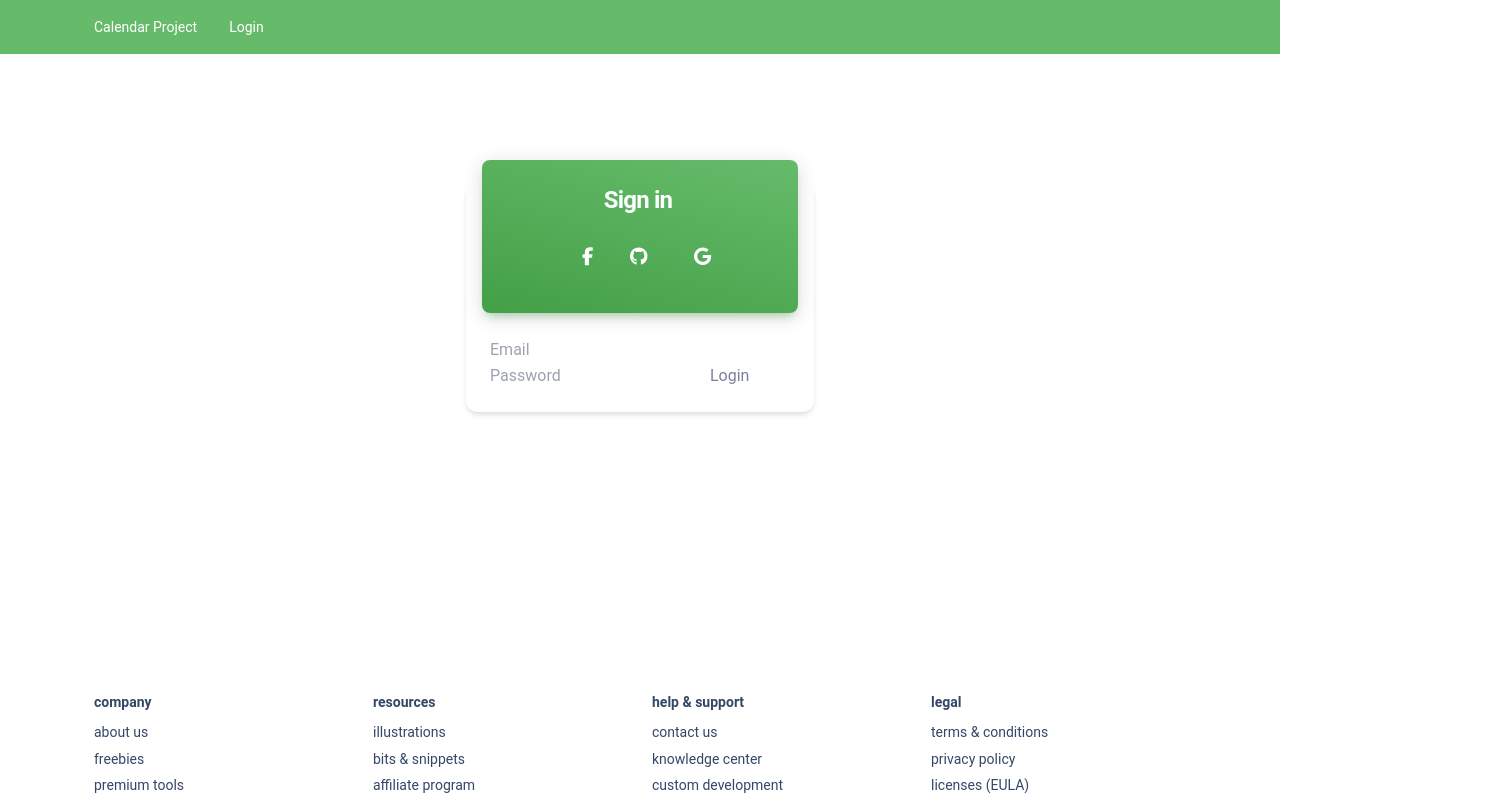
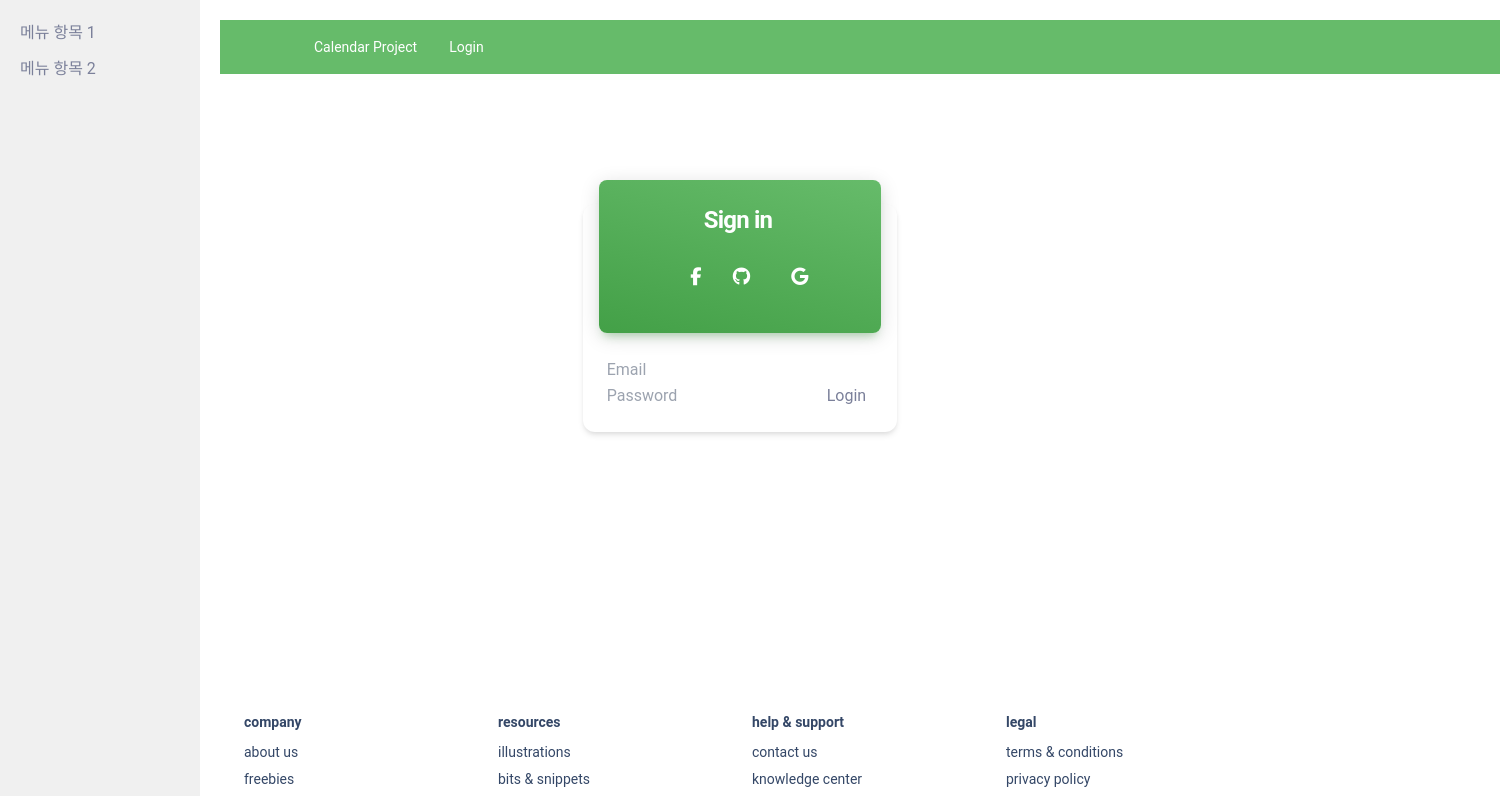
Before and after one commit to 1222ck/Calendar_View, a Vue app: page /member/login in a window 1280 px wide. Shown: the top 796 px of the page, 1500 px wide, since content can reach past the window. Built offline with nearby package versions, Linux system fonts and the light colour scheme.

Commit message:
fix: sidebar 생성

```diff
--- a/src/App.vue
+++ b/src/App.vue
@@ -1,8 +1,12 @@
 <template>
-    <div>
-        <Header></Header>
-        <router-view></router-view>
-        <Footer></Footer>
+    <div class="app">
+        <Sidebar /> <!-- 메뉴 바 삽입 -->
+        <div class="content">
+            <!-- 나머지 컨텐츠 -->
+            <Header></Header>
+            <router-view></router-view>
+            <Footer></Footer>
+        </div>
     </div>
 </template>
 
@@ -10,12 +14,25 @@
 
 import Header from './components/common/Header.vue';
 import Footer from './components/common/Footer.vue';
+import Sidebar from './components/Sidebar.vue';
 
 export default {
     name: 'App',
     components: {
+        Sidebar,
         Header,
         Footer,
     }
 }
 </script>
+
+<style>
+.app {
+    display: flex;
+}
+
+.content {
+    flex: 1;
+    padding: 20px;
+}
+</style>
--- /dev/null
+++ b/src/components/Sidebar.vue
@@ -0,0 +1,33 @@
+<template>
+    <div class="sidebar">
+        <ul>
+            <li>메뉴 항목 1</li>
+            <li>메뉴 항목 2</li>
+            <!-- 여러 메뉴 항목 추가 -->
+        </ul>
+    </div>
+</template>
+
+<script>
+export default {
+    name: 'Sidebar'
+};
+</script>
+
+<style>
+.sidebar {
+    width: 200px; /* 메뉴 바의 너비 */
+    background-color: #f0f0f0;
+    padding: 20px;
+}
+
+.sidebar ul {
+    list-style-type: none;
+    padding: 0;
+}
+
+.sidebar li {
+    margin-bottom: 10px;
+    cursor: pointer;
+}
+</style>
```
